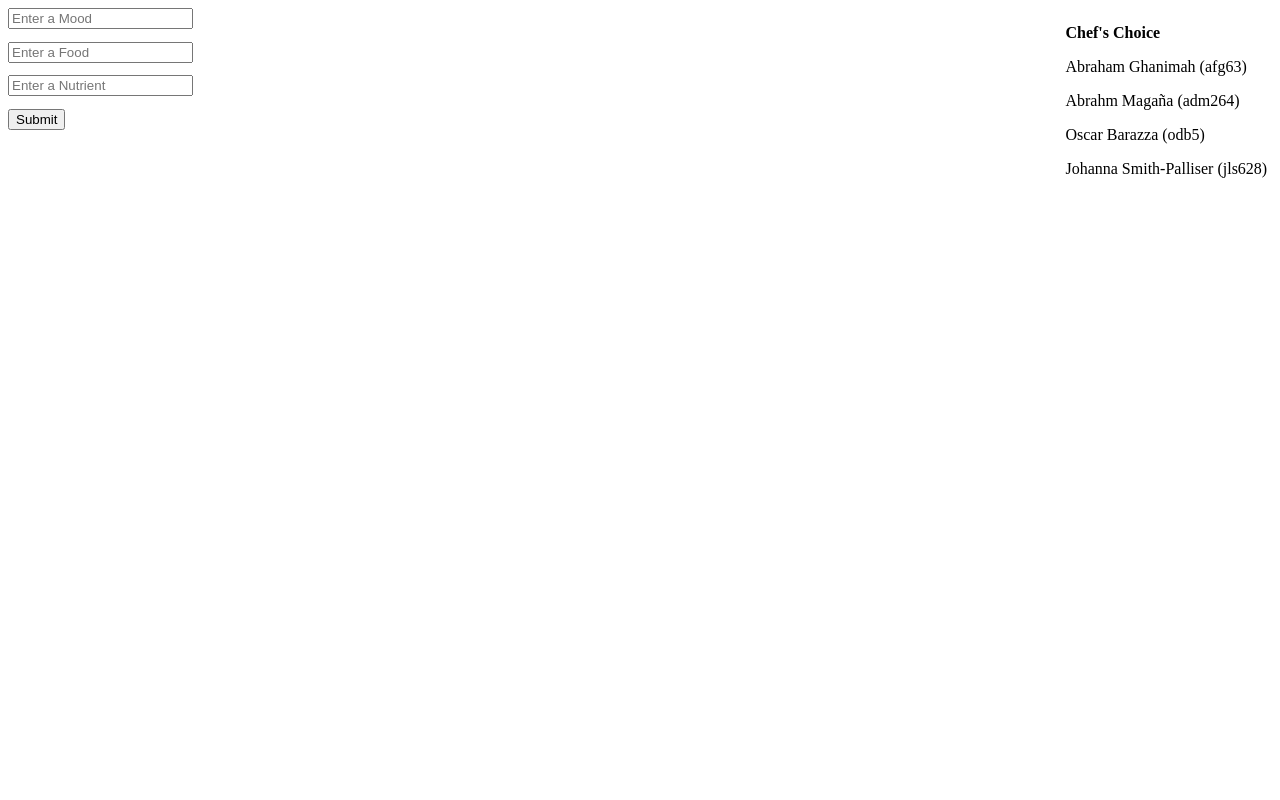
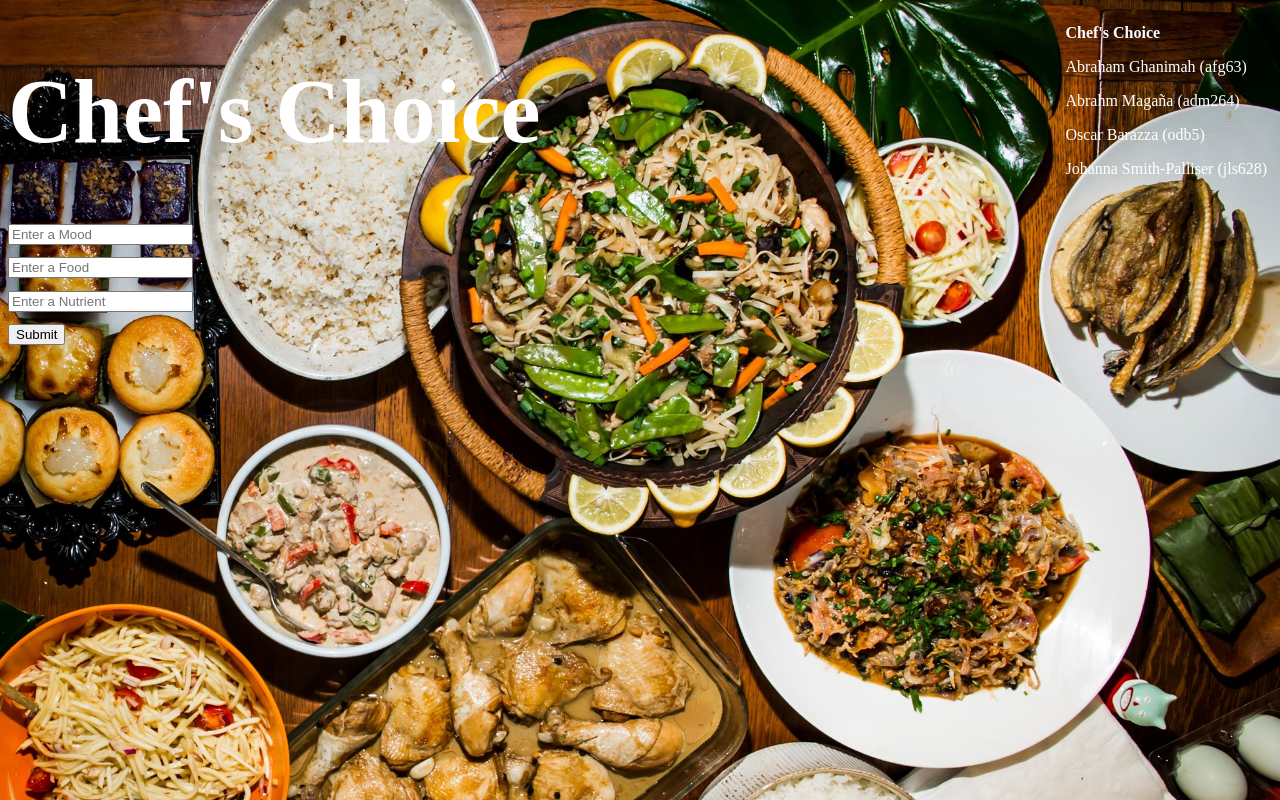
Before and after one commit to afghanimah/cs4300sp2018-chefschoice, a PHP site: page / in a window 1280 px wide. Run offline with PHP 8.4, Linux system fonts and the light colour scheme.

Commit message:
Added some styling

```diff
--- a/index.php
+++ b/index.php
@@ -13,7 +13,7 @@
 	</header>
 
 	<body>
-
+		<h1>Chef's Choice</h1>
 		<form method="post" action="format.php">
 			<input class="search-input" type="POST" name="input-mood"
 			placeholder="Enter a Mood">
--- a/styles/master.css
+++ b/styles/master.css
@@ -1,10 +1,25 @@
+html {
+	height:100%;
+	width: 100%;
+}
+body {
+	/* Image source: https://tr.123rf.com/photo_41940521_yiyecek-i%C3%A7ecek-parti-%C3%B6%C4%9F%C3%BCn-i%C3%A7ecek-konsepti.html */
+	background-image: url(../images/foodTable.jpg);
+	background-repeat: no-repeat;
+	background-size: cover;
+}
 input.search-input {
 	display: block;
 	margin-bottom: 1%;
 }
 
 #projectInfo {
+	color: white;
 	position: absolute;
 	top: 1%;
 	right: 1%;
 }
+h1 {
+	font-size: 90px;
+	color: white;
+}
```
Also changed, not shown: images/foodTable.jpg (added).
